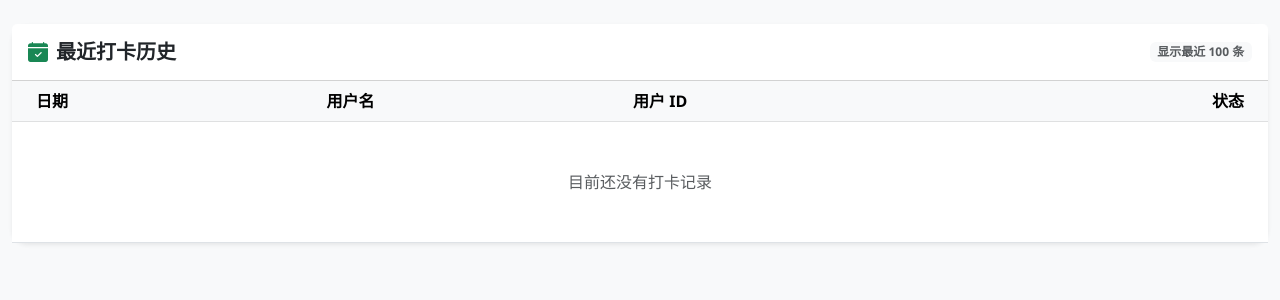
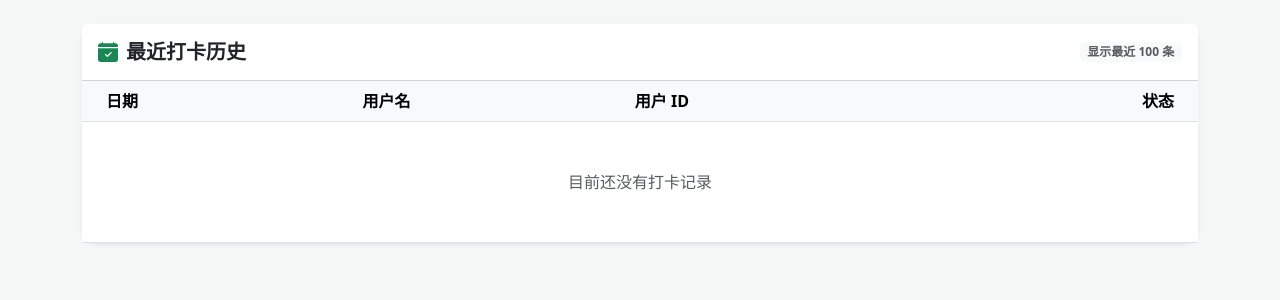
Before and after one commit to Szchiji/fangzhang, a FastAPI app: template templates/checkin_logs.html in a window 1280 px wide. Shown: the top 300 px of the page. Run offline with FastAPI, Linux system fonts and the light colour scheme; the template is opened without the code that fills it, so the values that code supplies are empty; parts of the project's set-up code (start-up, migrations or seed data) failed here and were passed over; some libraries are stand-ins or nearby versions.

Commit message:
Update layout.html

```diff
--- a/templates/layout.html
+++ b/templates/layout.html
@@ -1,26 +1,18 @@
 <!DOCTYPE html>
-<html lang="zh-CN">
+<html>
 <head>
     <meta charset="UTF-8">
-    <meta name="viewport" content="width=device-width, initial-scale=1.0">
-    <title>Telegram 群管理系统</title>
+    <title>Bot Admin</title>
     <link href="https://cdn.jsdelivr.net/npm/bootstrap@5.3.0/dist/css/bootstrap.min.css" rel="stylesheet">
     <link rel="stylesheet" href="https://cdn.jsdelivr.net/npm/bootstrap-icons@1.10.0/font/bootstrap-icons.css">
     <link href="https://cdn.quilljs.com/1.3.6/quill.snow.css" rel="stylesheet">
     <style>
-        :root { --sidebar-width: 260px; }
-        body { background-color: #f8f9fa; font-family: 'Segoe UI', Tahoma, Geneva, Verdana, sans-serif; }
-        .card { border-radius: 15px; border: none; box-shadow: 0 0.125rem 0.25rem rgba(0, 0, 0, 0.075); }
-        .btn-primary { border-radius: 10px; padding: 0.5rem 1.5rem; }
-        .form-control, .form-select { border-radius: 8px; border: 1px solid #dee2e6; }
-        .nav-pills .nav-link { border-radius: 10px; color: #495057; margin-bottom: 5px; }
-        .nav-pills .nav-link.active { background-color: #0d6efd; color: white; }
+        body { background: #f4f7f6; }
+        .card { border-radius: 15px; border: none; box-shadow: 0 4px 12px rgba(0,0,0,0.05); }
     </style>
 </head>
 <body>
-    <div class="container-fluid py-4">
-        {% block content %}{% endblock %}
-    </div>
+    <div class="container py-4">{% block content %}{% endblock %}</div>
     <script src="https://cdn.jsdelivr.net/npm/bootstrap@5.3.0/dist/js/bootstrap.bundle.min.js"></script>
     <script src="https://cdn.quilljs.com/1.3.6/quill.js"></script>
 </body>
```
